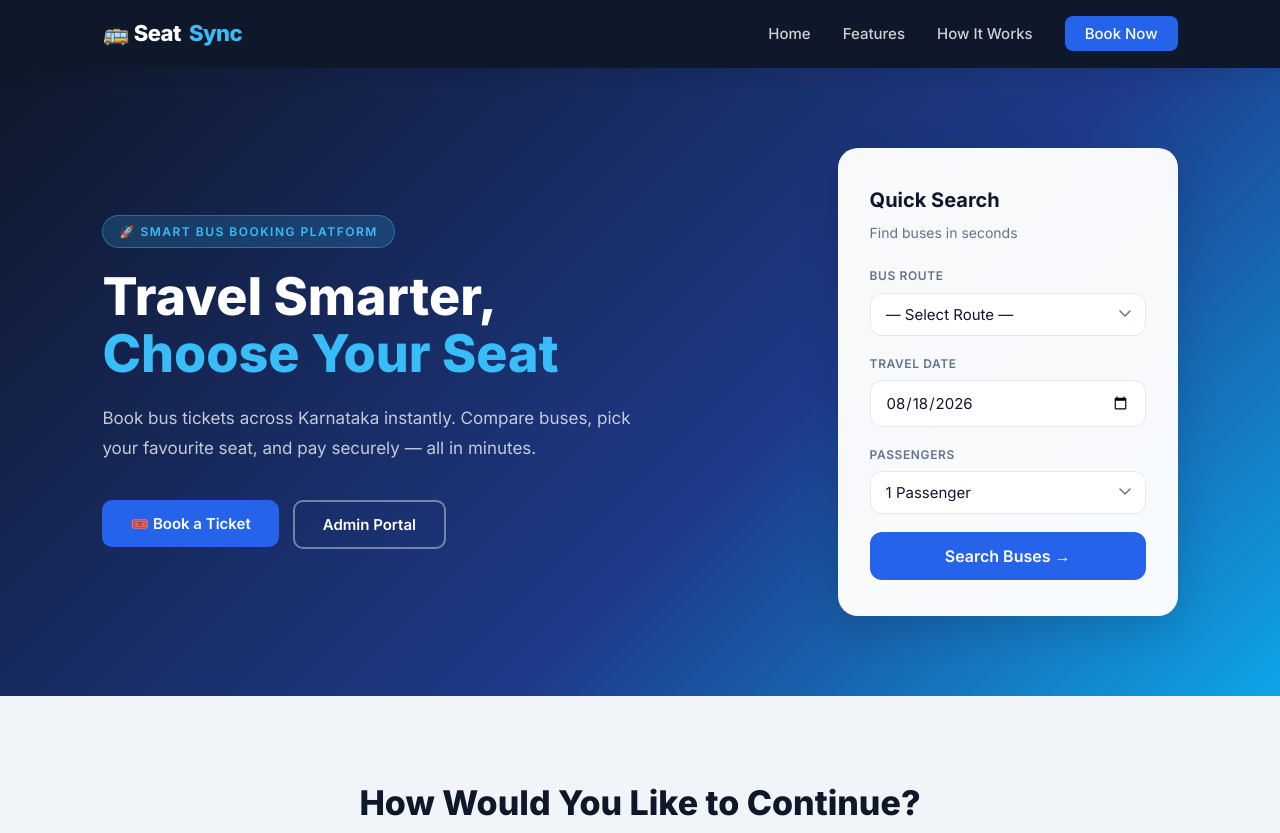
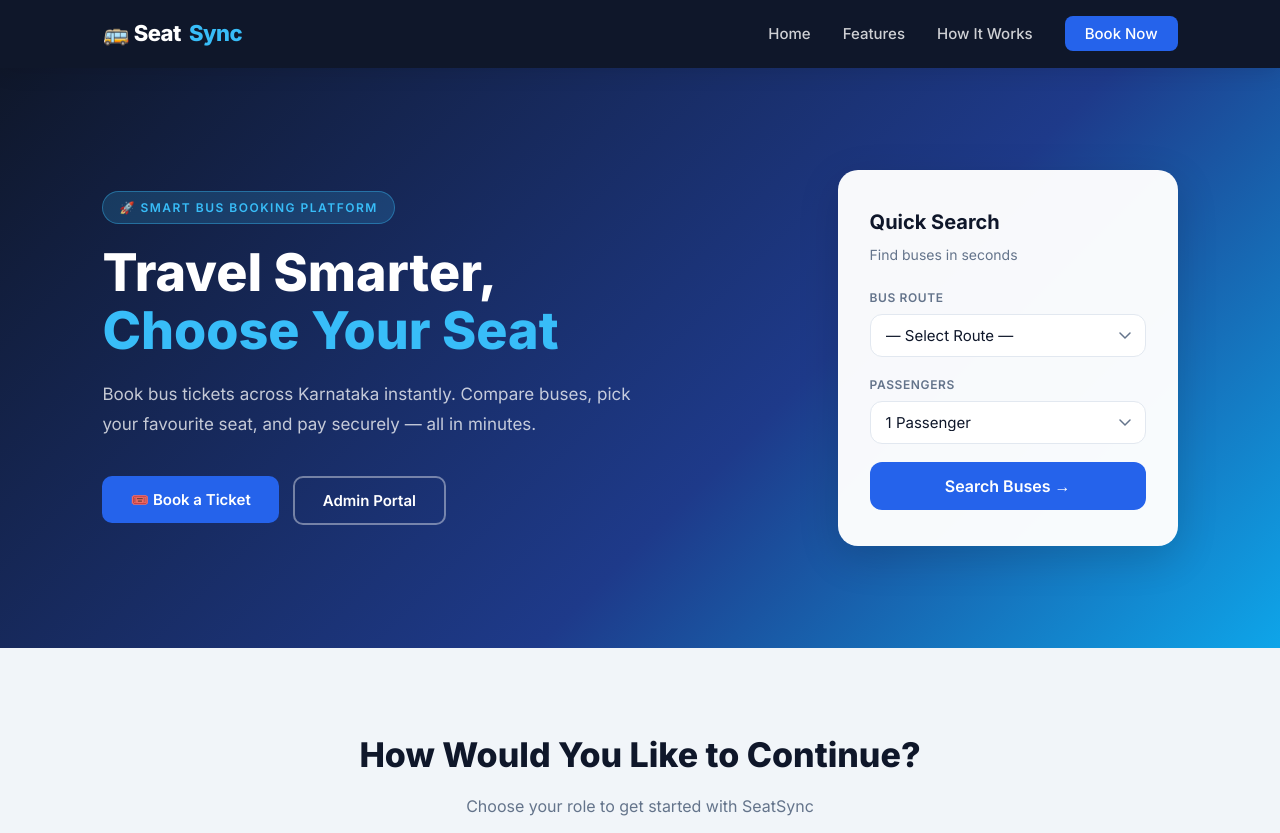
Before and after one commit to Sarika2007-coder/SeatSync, a website: page index.html in a window 1280 px wide. Shown: the top 833 px of the page. Drawn offline with Linux system fonts and the light colour scheme.

Commit message:
change details in index file

```diff
--- a/index.html
+++ b/index.html
@@ -46,8 +46,7 @@
         <option value="bangalore-mysore">Bangalore → Mysore</option>
       </select>
     </div>
-    <div class="form-group">
-      <label>Travel Date</label>
+    <div class="fo
       <input type="date" id="quickDate" class="form-control">
     </div>
     <div class="form-group">
@@ -55,7 +54,7 @@
       <select id="quickPass" class="form-control">
         <option value="1">1 Passenger</option>
         <option value="2">2 Passengers</option>
-        <option value="3">3 Passengers</option>
+        <option value="3">3 Passengers<git pull origin main --allow-unrelated-historiesgit pull origin main --allow-unrelated-histories/option>
         <option value="4">4 Passengers</option>
         <option value="5">5 Passengers</option>
       </select>
```
